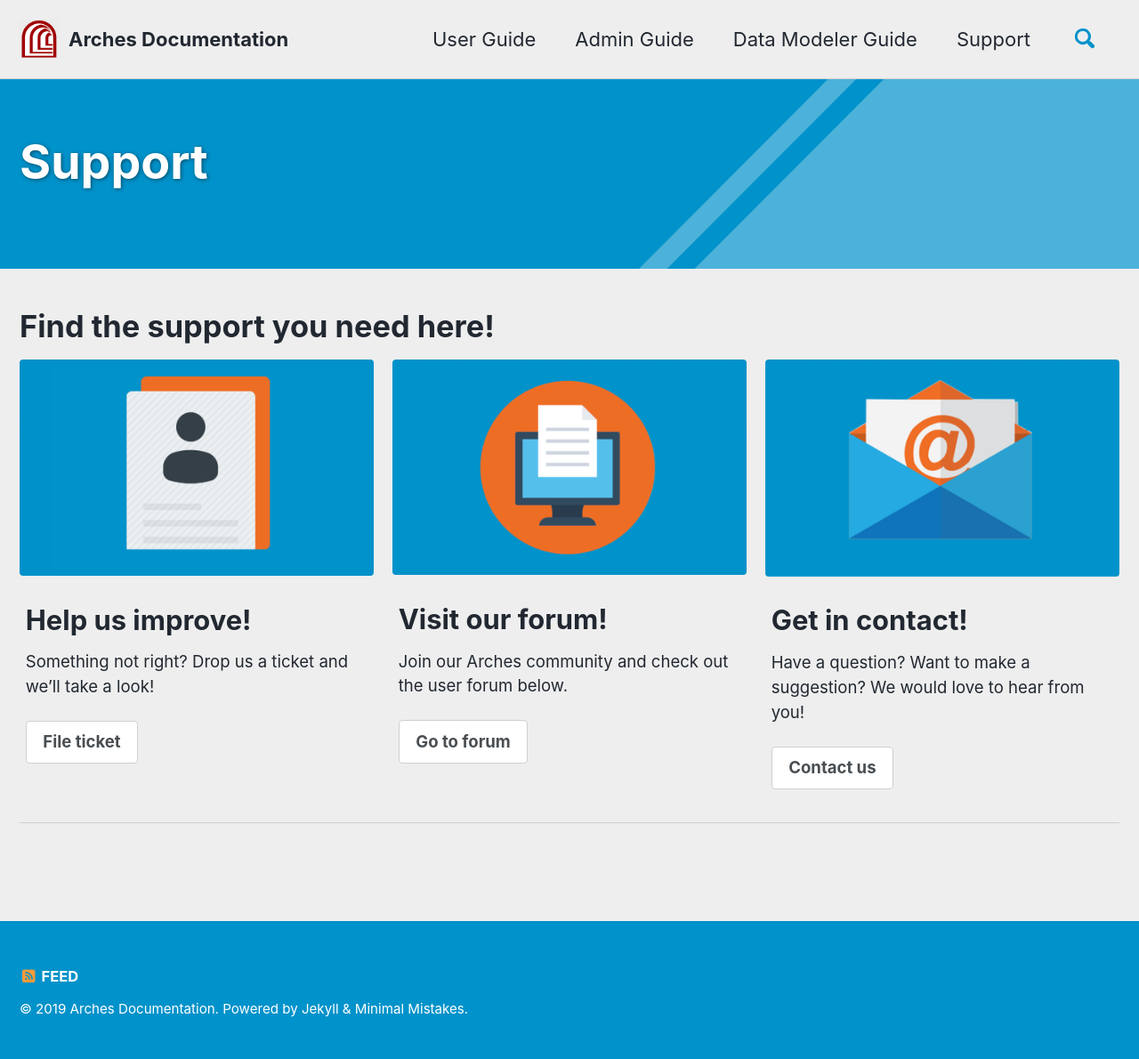
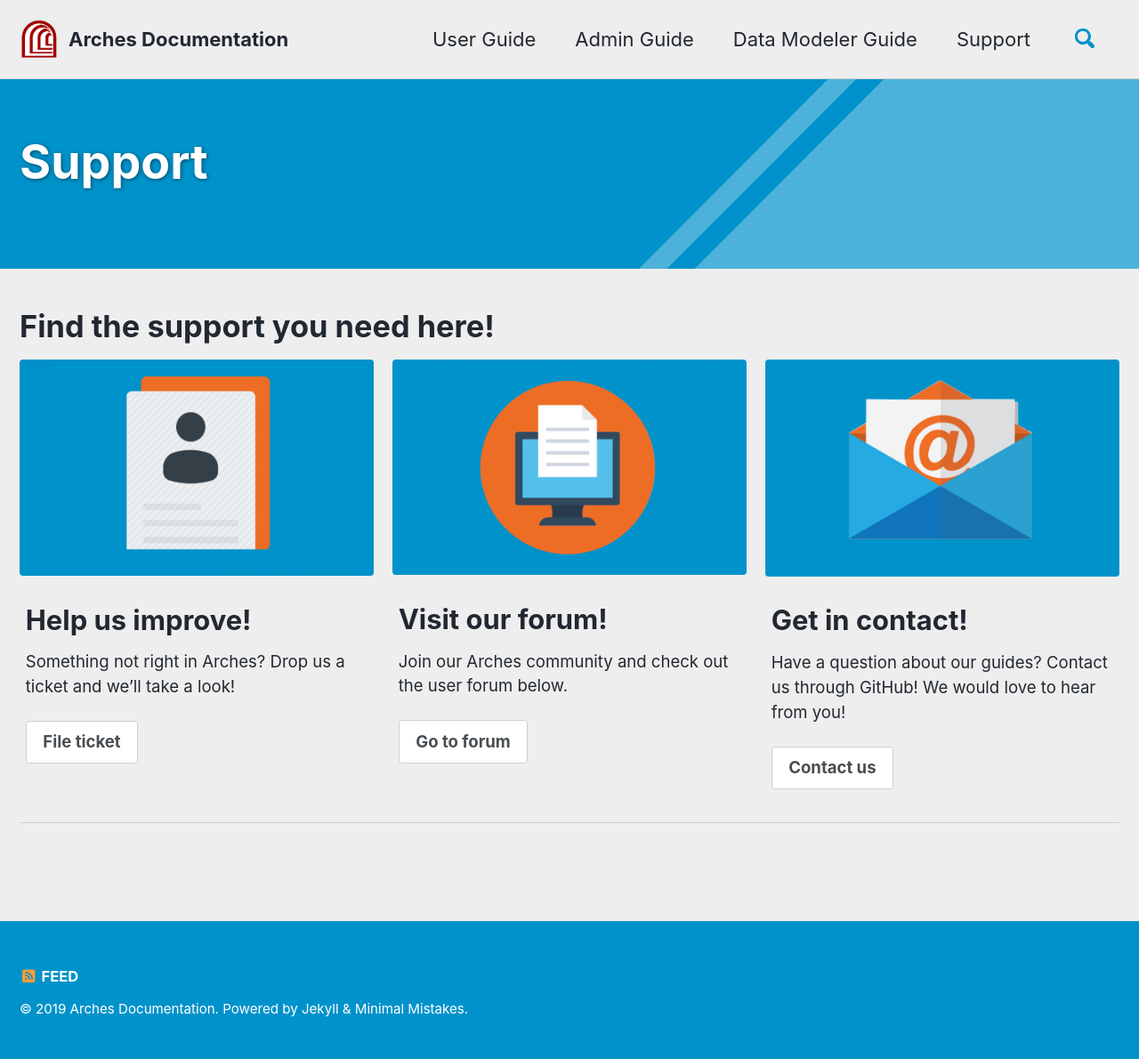
Before and after one commit to fargeo/archesguides, a Jekyll site: the page built from _pages/support.md, in a window 1280 px wide. Shown: the whole page at 89% size. Built offline with Jekyll 4.4.1, drawn with Linux system fonts in a browser that asks for light colours; cached includes are drawn as plain includes; nearby versions of some CDN libraries; comment, search, counter and statistics services are not loaded; a style sheet for code colours, icons or effects is not loaded.

Commit message:
Update support.md
Edit support text

```diff
--- a/_pages/support.md
+++ b/_pages/support.md
@@ -17,7 +17,7 @@
   - image_path: /assets/images/ticketicon2.png
     alt: "placeholder image 1"
     title: Help us improve!
-    excerpt: "Something not right? Drop us a ticket and we'll take a look!"
+    excerpt: "Something not right in Arches? Drop us a ticket and we'll take a look!"
     url: "https://github.com/archesproject/arches/issues"
     btn_label: "File ticket"
     btn_class: "btn--inverse"
@@ -30,7 +30,7 @@
     btn_class: "btn--inverse"
   - image_path: /assets/images/contacticon.png
     title: "Get in contact!"
-    excerpt: "Have a question? Want to make a suggestion? We would love to hear from you!"
+    excerpt: "Have a question about our guides? Contact us through GitHub! We would love to hear from you!"
     url: "https://github.com/fargeo/archesguides"
     btn_label: "Contact us"
     btn_class: "btn--inverse"
```
